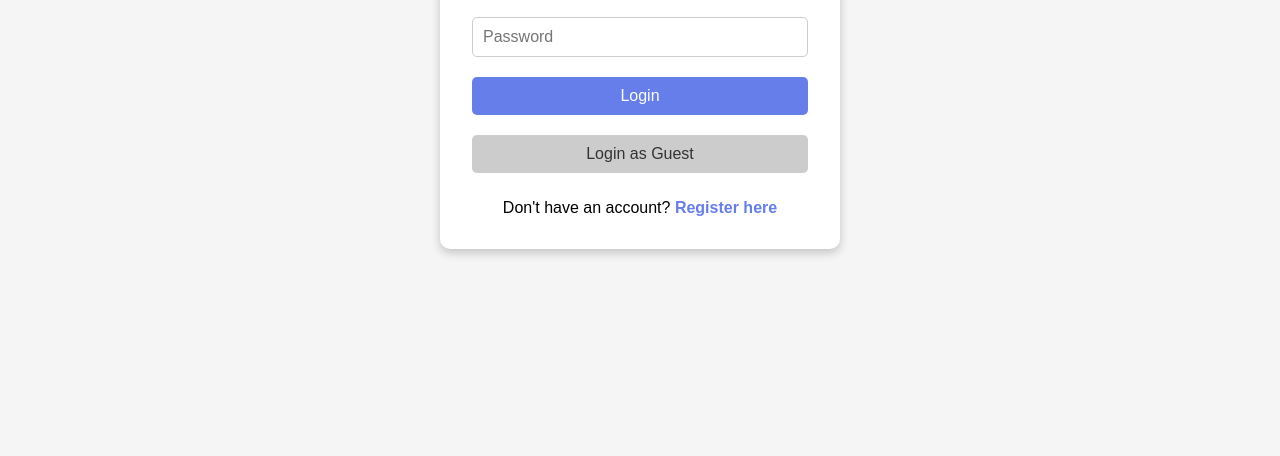
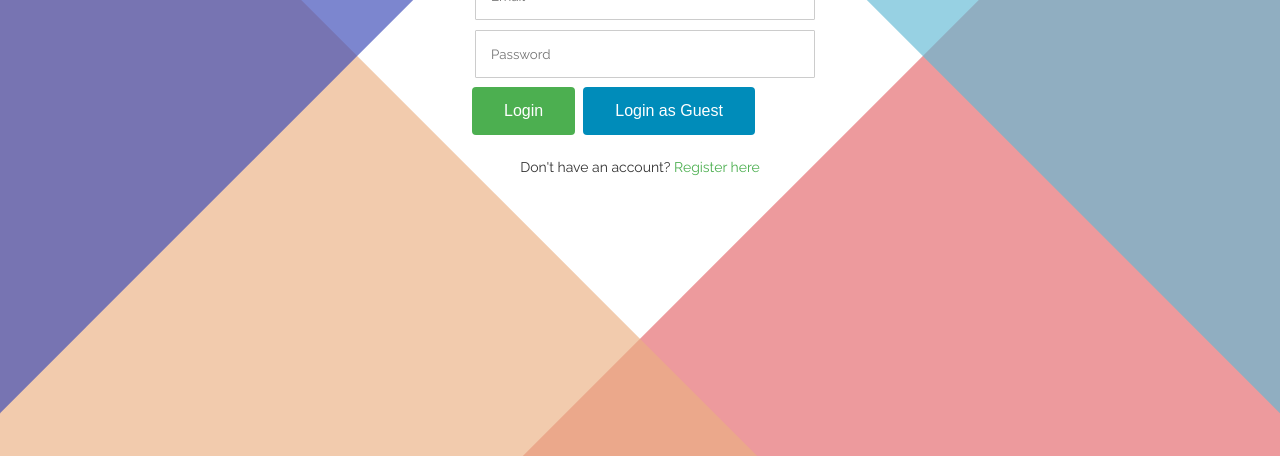
Before and after one commit to SabarishCodeWizard/whetherApp-nodeJS, a website: page public/login.html in a window 1280 px wide. Shown: the part 344-800 px from the top of the page. Drawn offline with Linux system fonts and the light colour scheme.

Commit message:
Fixed incorrect CSS nesting ✅ Better background with gradien

```diff
--- a/public/login.html
+++ b/public/login.html
@@ -1,96 +1,169 @@
 <!DOCTYPE html>
 <html lang="en">
+
 <head>
-    <meta charset="UTF-8">
+</head>    <meta charset="UTF-8">
     <meta name="viewport" content="width=device-width, initial-scale=1.0">
     <title>Login</title>
     <style>
-        * {
+        @import url('https://fonts.googleapis.com/css?family=Raleway:400,700');
+        *{
             margin: 0;
             padding: 0;
-            box-sizing: border-box;
-            font-family: Arial, sans-serif;
+        }
+        *,
+        *:before,
+        *:after {
+            box-sizing: border-box
         }
 
         body {
-            background-color: whitesmoke;
-            height: 100vh;
-            display: flex;
-            justify-content: center;
-            align-items: center;
+            min-height: 100vh;
+            font-family: 'Raleway', sans-serif;
+            background: fixed;
+
         }
 
         .container {
-            background: #fff;
-            padding: 2rem;
-            border-radius: 10px;
-            box-shadow: 0 4px 10px rgba(0, 0, 0, 0.2);
+            position: absolute;
             width: 100%;
-            max-width: 400px;
-            text-align: center;
+            height: 100%;
+            overflow: hidden;
+
+            &:hover,
+            &:active {
+
+                .top,
+                .bottom {
+
+                    &:before,
+                    &:after {
+                        margin-left: 200px;
+                        transform-origin: -200px 50%;
+                        transition-delay: 0s;
+                    }
                 }
 
-        h2 {
-            margin-bottom: 1.5rem;
+                .center {
+                    opacity: 1;
+                    transition-delay: 0.2s;
+                }
+            }
+        }
+
+        .top,
+        .bottom {
+
+            &:before,
+            &:after {
+                content: '';
+                display: block;
+                position: absolute;
+                width: 200vmax;
+                height: 200vmax;
+                top: 50%;
+                left: 50%;
+                margin-top: -100vmax;
+                transform-origin: 0 50%;
+                transition: all 0.5s cubic-bezier(0.445, 0.05, 0, 1);
+                z-index: 10;
+                opacity: 0.65;
+                transition-delay: 0.2s;
+            }
+        }
+
+        .top {
+            &:before {
+                transform: rotate(45deg);
+                background: #e46569;
+            }
+
+            &:after {
+                transform: rotate(135deg);
+                background: #ecaf81;
+            }
+        }
+
+        .bottom {
+            &:before {
+                transform: rotate(-45deg);
+                background: #60b8d4;
+            }
+
+            &:after {
+                transform: rotate(-135deg);
+                background: #3745b5;
+            }
+        }
+
+        .center {
+            position: absolute;
+            width: 400px;
+            height: 400px;
+            top: 50%;
+            left: 50%;
+            margin-left: -200px;
+            margin-top: -200px;
+            display: flex;
+            flex-direction: column;
+            justify-content: center;
+            align-items: center;
+            padding: 30px;
+            opacity: 0;
+            transition: all 0.5s cubic-bezier(0.445, 0.05, 0, 1);
+            transition-delay: 0s;
             color: #333;
-        }
 
             input {
                 width: 100%;
-            padding: 10px;
-            margin: 10px 0;
+                padding: 15px;
+                margin: 5px;
+                border-radius: 1px;
                 border: 1px solid #ccc;
-            border-radius: 5px;
+                font-family: inherit;
+            }
+        }
+        button[type="submit"],
+    .guest-btn {
+        background-color: #4CAF50; /* Green */
+        border: none;
+        color: white;
+        padding: 15px 32px;
+        text-align: center;
+        text-decoration: none;
+        display: inline-block;
         font-size: 16px;
-        }
-
-        button {
-            width: 100%;
-            padding: 10px;
-            margin: 10px 0;
-            border: none;
-            border-radius: 5px;
-            font-size: 16px;
+        margin: 4px 2px;
         cursor: pointer;
-            transition: all 0.3s ease;
-        }
-
-        button[type="submit"] {
-            background: #667eea;
-            color: #fff;
-        }
-
-        button[type="submit"]:hover {
-            background: #5a67d8;
+        border-radius: 4px;
     }
 
     .guest-btn {
-            background: #ccc;
-            color: #333;
-        }
-
-        .guest-btn:hover {
-            background: #bbb;
+        background-color: #008CBA; /* Blue */
     }
 
     p {
-            margin-top: 1rem;
+        margin-top: 20px;
+        font-size: 14px;
     }
 
-        a {
-            color: #667eea;
+    p a {
+        color: #4CAF50;
         text-decoration: none;
-            font-weight: bold;
     }
 
-        a:hover {
+    p a:hover {
         text-decoration: underline;
     }
     </style>
 </head>
+
 <body>
 
     <div class="container">
+        <div class="top"></div>
+        <div class="bottom"></div>
+        <div class="center">
             <h2>Login</h2>
             <form id="loginForm">
                 <input type="email" id="email" placeholder="Email" required>
@@ -98,9 +171,10 @@
                 <button type="submit">Login</button>
                 <button type="button" class="guest-btn" onclick="guestLogin()">Login as Guest</button>
             </form>
-
             <p>Don't have an account? <a href="/register">Register here</a></p>
         </div>
+    </div>
+
 
     <script>
         document.getElementById('loginForm').addEventListener('submit', async (e) => {
@@ -139,4 +213,5 @@
     </script>
 
 </body>
+
 </html>
```
Lines whose indentation alone changed are shown as unchanged.
